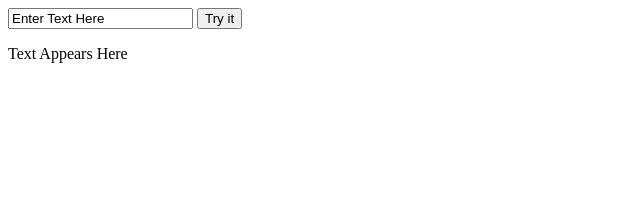
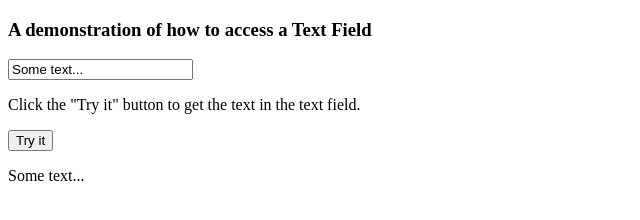
Before and after one commit to spencerdee/SongConnect, a plain HTML site: page index.html in a window 1280 px wide. Both pictures are taken after a click on the button "Try it". Shown: the whole page, without its empty margins (0-640 px from the left). Drawn offline with Linux system fonts and the light colour scheme.

Commit message:
Update index.html

```diff
--- a/index.html
+++ b/index.html
@@ -2,16 +2,20 @@
 <html>
 <body>
 
+<h3>A demonstration of how to access a Text Field</h3>
 
-<input type="text" id="input" value="Enter Text Here">
+<input type="text" id="myText" value="Some text...">
+
+<p>Click the "Try it" button to get the text in the text field.</p>
 
 <button onclick="myFunction()">Try it</button>
-<p id="sdtext">Text Appears Here</p>
+
+<p id="demo">Text</p>
 
 <script>
 function myFunction() {
-  var x = document.getElementById("input").value;
-  document.getElementByID("sdtext").innerHTML = x;
+  var x = document.getElementById("myText").value;
+  document.getElementById("demo").innerHTML = x;
 }
 </script>
 
```
